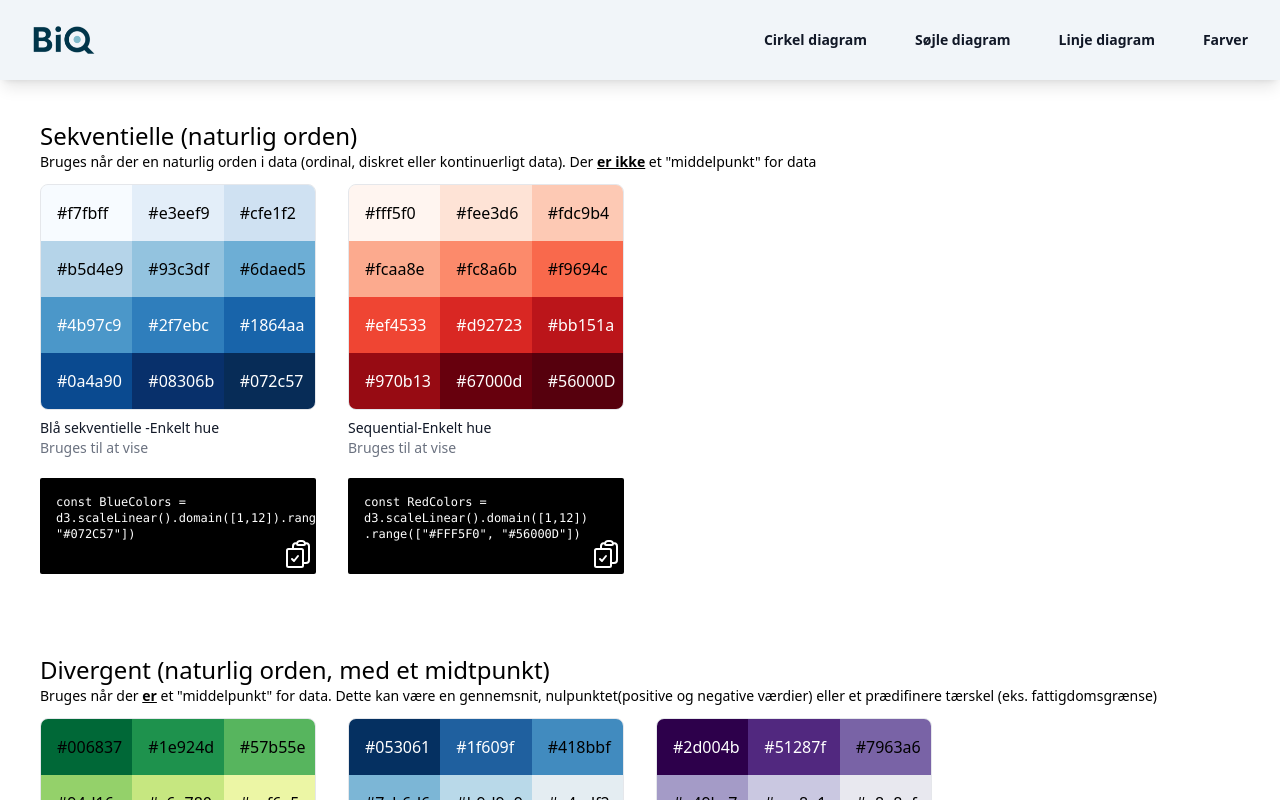
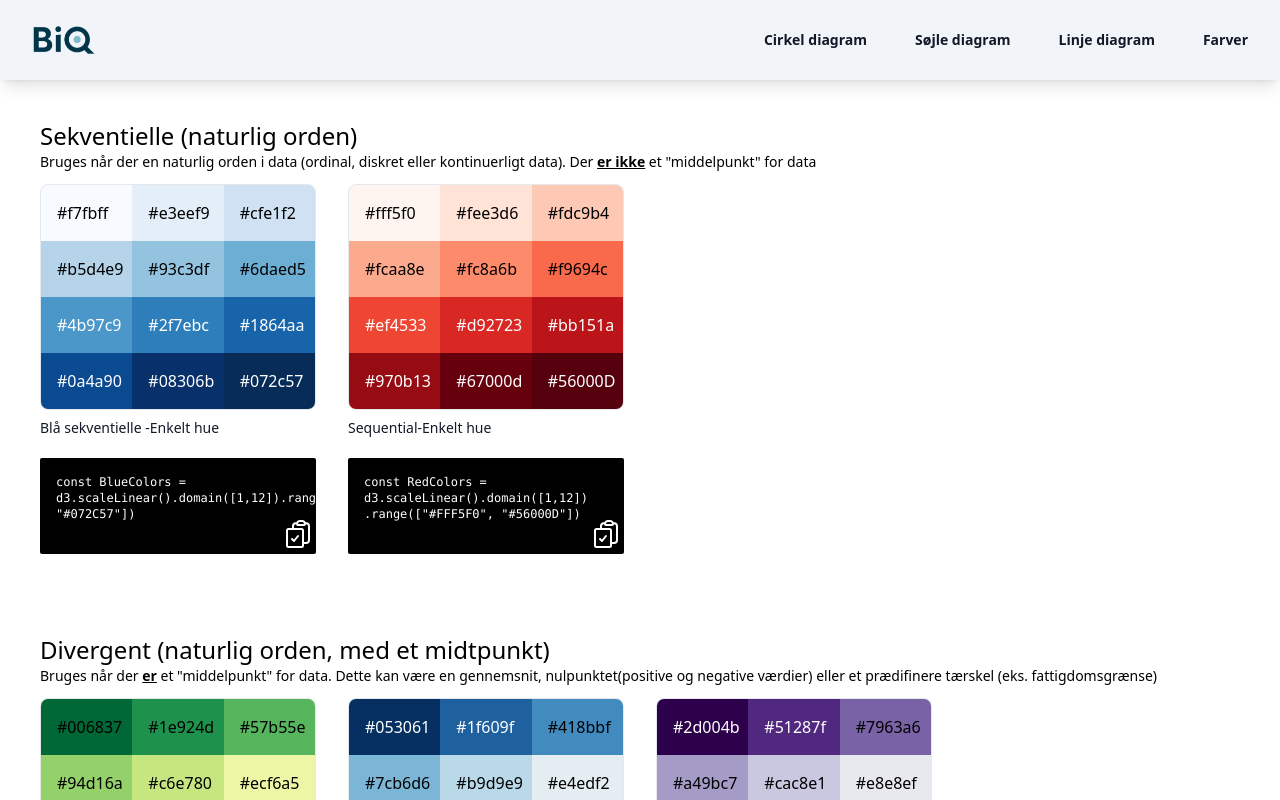
Before and after one commit to TeeeeJaay/Design-System-DataViz, a Next.js app: page /colors in a window 1280 px wide. Shown: the top 800 px of the page. Built offline with nearby package versions, Linux system fonts and the light colour scheme.

Commit message:
removed missing description

```diff
--- a/src/app/colors/page.tsx
+++ b/src/app/colors/page.tsx
@@ -7,7 +7,7 @@ const seqFiles = [
   {
     title: "Blå sekventielle -Enkelt hue",
     code: 'const BlueColors = d3.scaleLinear().domain([1,12]).range([{"#F7FBFF", "#072C57"])',
-    description: "Bruges til at vise ",
+    description: "",
     colorList: {
       "#f7fbff": "bg-[#f7fbff]",
       "#e3eef9": "bg-[#e3eef9]",
@@ -27,7 +27,7 @@ const seqFiles = [
     title: "Sequential-Enkelt hue",
     code: 'const RedColors = d3.scaleLinear().domain([1,12]) .range(["#FFF5F0", "#56000D"])',
 
-    description: "Bruges til at vise ",
+    description: "",
     colorList: {
       "#fff5f0": "bg-[#fff5f0]",
       "#fee3d6": "bg-[#fee3d6]",
@@ -130,7 +130,7 @@ const catFiles = [
     description:
       "Bruges til katagorisk data med max 12 forskellige kategorier. Har du mere end 12 kategorier bør du revurdere din data",
     colorList: {
-      "#8dd3c7": "bg-[#8dd3c7]", // Tilføjer CSS-klasser efter behov
+      "#8dd3c7": "bg-[#8dd3c7]",
       "#ffffb3": "bg-[#ffffb3]",
       "#bebada": "bg-[#bebada]",
       "#fb8072": "bg-[#fb8072]",
```
